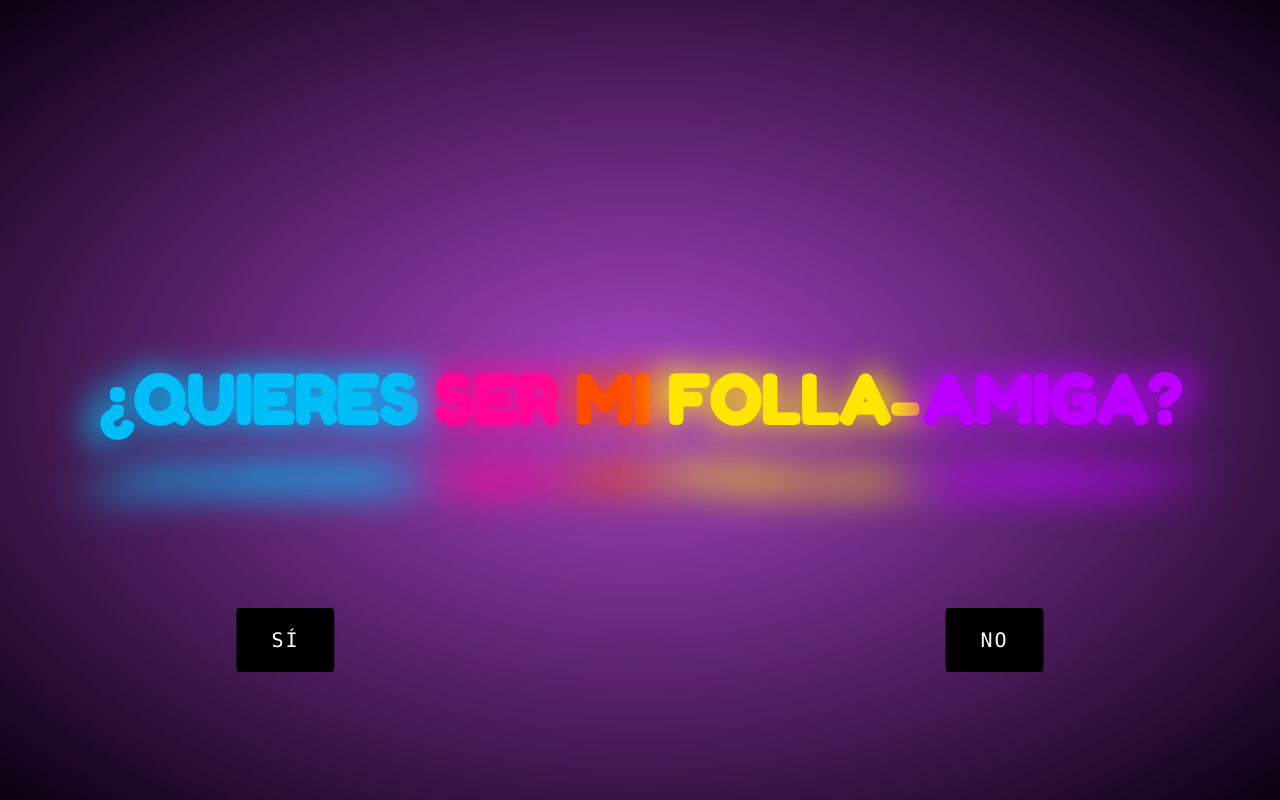
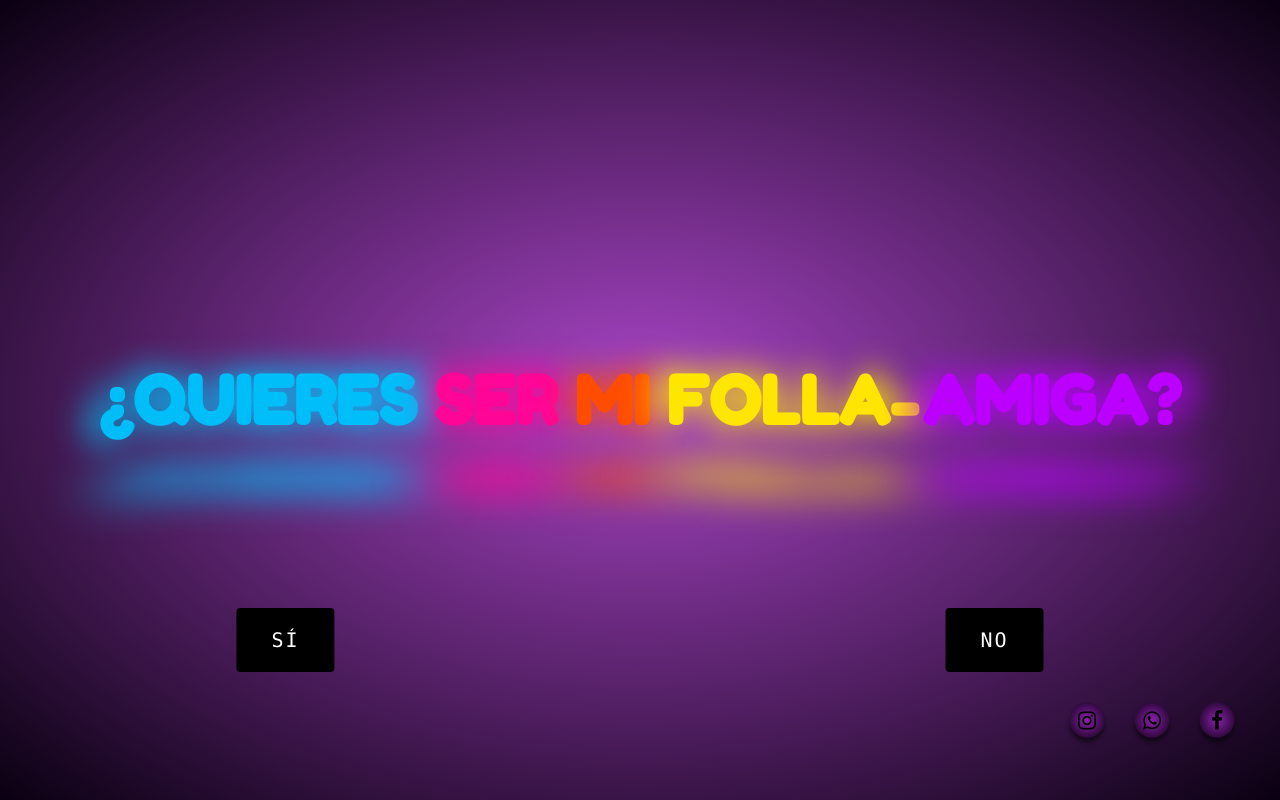
Before and after one commit to Moha0330/follamigos, a plain HTML site: page index.html in a window 1280 px wide. Drawn offline with Linux system fonts and the light colour scheme.

Commit message:
Add files via upload

```diff
--- a/index.html
+++ b/index.html
@@ -3,9 +3,10 @@
 
 <head>
 	<meta charest="UTF-8">
-	<meta name="viewport" content="width=device-width, initial-scale=1", user-scalable=no" />
+	<meta name="viewport" content="width=device-width, initial-scale=1.0">
 	<title>Volvamos a xingar</title>
 	<link rel="icon" href="icono.png">
+	<link href="https://stackpath.bootstrapcdn.com/font-awesome/4.7.0/css/font-awesome.min.css" rel="stylesheet">
 
 	<meta property="og:site_name" content="😈FOLLAMIGOS😈">
 	<meta property="og:title" content="😈Follamigos😈">
@@ -25,13 +26,23 @@
 		<span style="--1: 'AMIGA?';">AMIGA?</span>
 	</div>
 
-	<a href="https://api.whatsapp.com/send?phone=34642282436&text=Ahoritaa%20te%20env%C3%ADo%20una%20fotito%20del%20PEPE%F0%9F%A5%BA%F0%9F%A5%BA%20" class="btn-neon" id="si">S&Iacute;</a>
+	<a href="https://api.whatsapp.com/send?phone=34642282436&text=Ahoritaa%20te%20env%C3%ADo%20una%20fotito%20del%20PEPE%F0%9F%A5%BA%F0%9F%A5%BA%20" traget="_blank" class="btn-neon" id="si">S&Iacute;</a>
 	<a href="#" class="btn-neon" id="no">NO</a>
-<audio autoplay loop>
-				<source src="song.mp3" type="audio/mpeg" />
-				<source src="song.ogg" type="audio/mpeg" />
-								Su culo es tan hermoso que ni la cancion escucharás
+
+	<div class="social-menu">
+		<ul>
+			<li><a href="https://www.instagram.com/priince.03" traget="_blank"><i class="fa fa-instagram"></i></a></li>
+			<li><a href="https://api.whatsapp.com/send?phone=34642282436" traget="_blank"><i class="fa fa-whatsapp"></i></a></li>
+			<li><a href="https://www.facebook.com/mohamed.rebelde" traget="_blank"><i class="fa fa-facebook"></i></a></li>
+		</ul>
+	</div>
+
+	<audio autoplay loop>
+		<source src="song.mp3" type="audio/mpeg" />
+		<source src="song.ogg" type="audio/mpeg" />
+			Su culo es tan hermoso que ni la cancion escucharás
 </audio>
+
 </body>
 
 <style>
@@ -116,6 +127,57 @@
 		left: 80%;
 		transform: translateY(-50%) translateX(-80%);
 	}
+
+	.social-menu ul{
+		position: absolute;
+		top: 90%;
+		left: 90%;
+		padding: 0;
+		margin: 0;
+		transform: translate(-50%, -50%);
+		display: flex;
+	}
+	.social-menu ul li{
+		list-style: none;
+		margin: 0 15px;
+	}
+	.social-menu ul li .fa{
+		font-size: 21px;
+		line-height: 35px;
+		transition: .6s;
+		color: #000;
+	}
+	.social-menu ul li .fa:hover{
+		color: #fff;
+	}
+	.social-menu ul li a{
+		position: relative;
+		display: block;
+		width: 35px;
+		height: 35px;
+		border-radius: 50%;
+		background: -webkit-radial-gradient(#8b20ab,#0a0011);
+		text-align: center;
+		transition: .6s;
+		box-shadow: 0 5px 4px rgba(0,0,0,.5);
+	}
+	.social-menu ul li a:hover{
+		box-shadow: 0 5px 4px #a945c7;
+		transform: translate(0, -10px);
+	}
+	.social-menu ul li:nth-child(1) a:hover{
+        	box-shadow: 0 0 10px #e4405f;
+		background: -webkit-radial-gradient(#ee1d51,#e4405f);
+	}
+	.social-menu ul li:nth-child(2) a:hover{
+        	box-shadow: 0 0 10px #25d366;
+		background: -webkit-radial-gradient(#09b83e,#25d366);
+	}
+	.social-menu ul li:nth-child(3) a:hover{
+        	box-shadow: 0 0 10px #3b5999;
+		background: -webkit-radial-gradient(#0061ff,#3b5999);
+	}
+
 </style>
 <script>
 	let si = document.getElementById('si')
```
